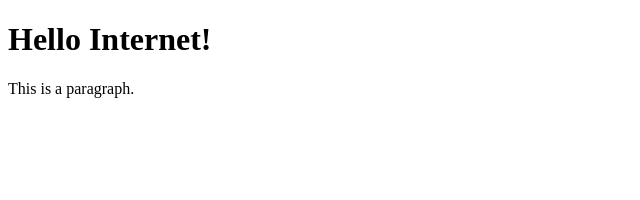
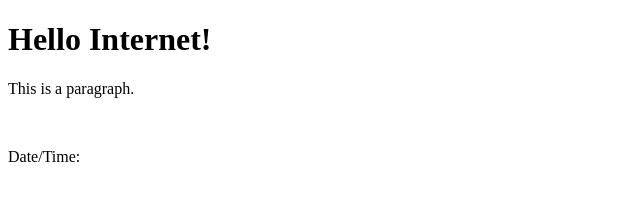
Before and after one commit to rshyamki/rshyamki.github.io, a plain HTML site: page index.html in a window 1280 px wide. Shown: the full height of the page, 0-640 px from the left. Drawn offline with Linux system fonts and the light colour scheme.

Commit message:
added date time
date

```diff
--- a/index.html
+++ b/index.html
@@ -7,6 +7,9 @@
 
 <h1>Hello Internet!</h1>
 <p>This is a paragraph.</p>
+<BR>
+<p>Date/Time:</p>
+<p id="datetime"></p>
 <script>alert('Random Javascript!');</script>
 </body>
 </html>
```
